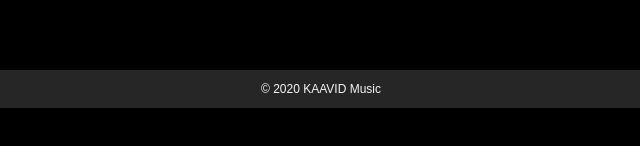
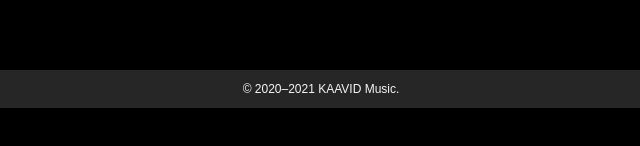
Before and after one commit to kaavid/kaavid.github.io, a plain HTML site: page merch.html in a window 1280 px wide. Shown: the part 424-570 px from the top of the page, 319-959 px from the left. Drawn offline with Linux system fonts and the light colour scheme; a web font is replaced by a local one.

Commit message:
Update merch.html

```diff
--- a/merch.html
+++ b/merch.html
@@ -50,7 +50,7 @@
 
 
     <footer>
-       &#169; 2020 KAAVID Music
+         &copy; 2020<script>new Date().getFullYear()>2020&&document.write("–"+new Date().getFullYear());</script>  KAAVID Music.
     </footer>
 
 </body>
```
